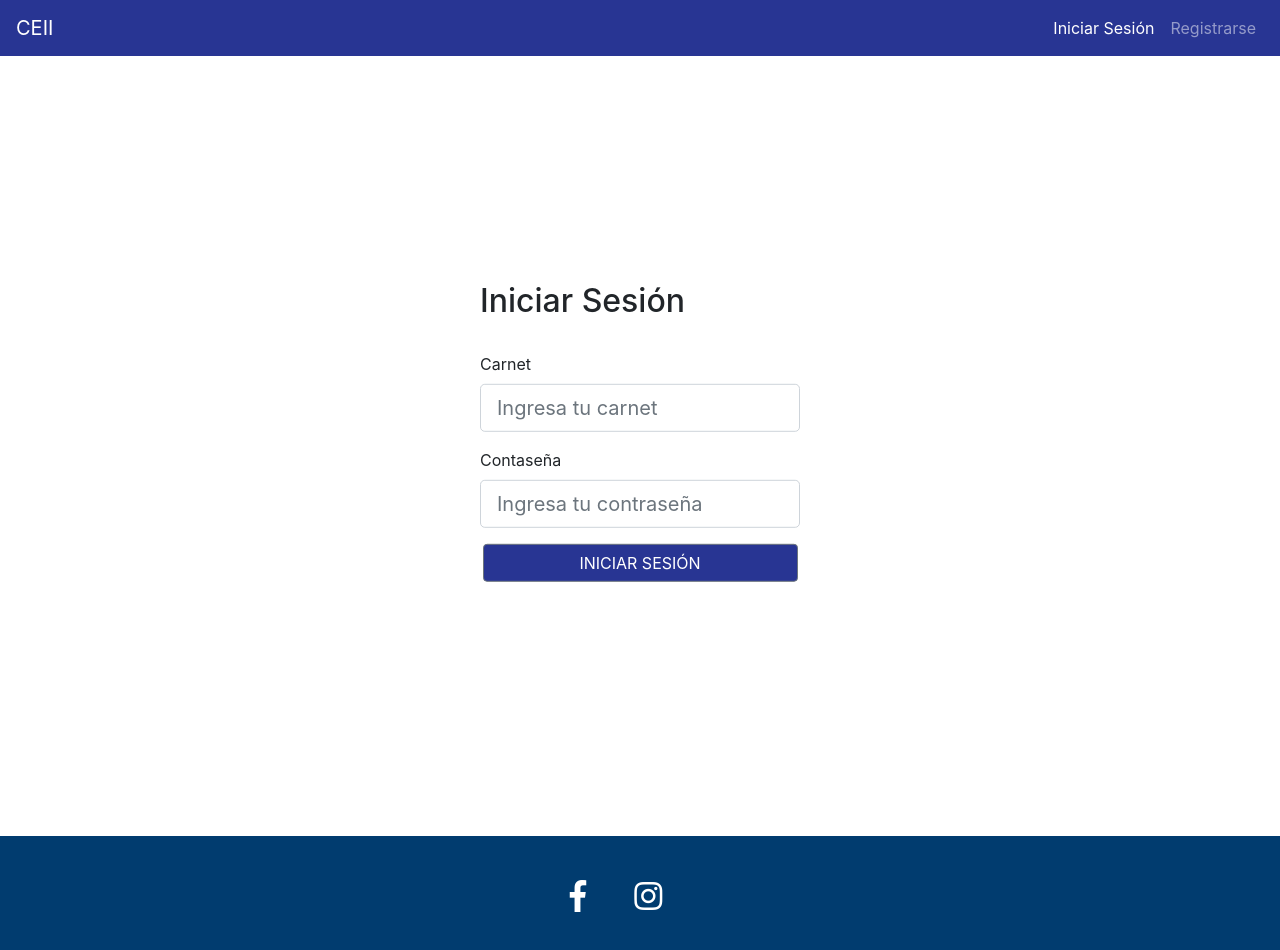
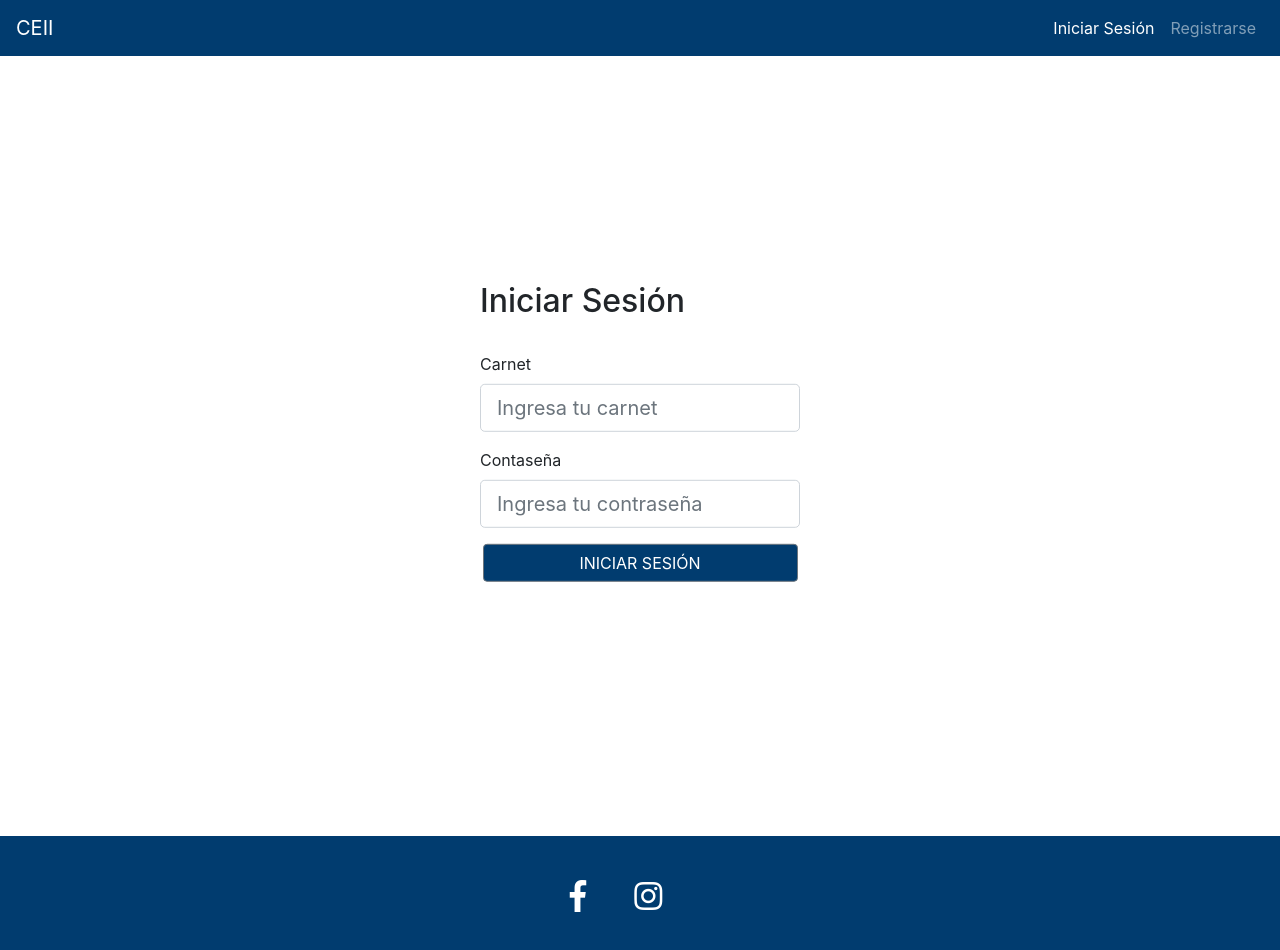
Before and after one commit to CEII/CEII-PreU, a React (Create React App) app: page /login in a window 1280 px wide. Shown: the top 950 px of the page. Built offline with nearby package versions, Linux system fonts and the light colour scheme.

Commit message:
se agrego icono y se cambio los colores de los componentes

```diff
--- a/public/index.html
+++ b/public/index.html
@@ -2,7 +2,7 @@
 <html lang="en">
   <head>
     <meta charset="utf-8" />
-    <link rel="shortcut icon" href="%PUBLIC_URL%/favicon.ico" />
+    <link rel="shortcut icon" href="%PUBLIC_URL%/icon.png" />
     <meta
       name="viewport"
       content="width=device-width, initial-scale=1, shrink-to-fit=no"
@@ -23,7 +23,7 @@
       work correctly both with client-side routing and a non-root public URL.
       Learn how to configure a non-root public URL by running `npm run build`.
     -->
-    <title>React App</title>
+    <title>Inscripciones</title>
   </head>
   <body>
     <noscript>You need to enable JavaScript to run this app.</noscript>
--- a/src/components/Cursos/CursosCard/CursosCard.module.css
+++ b/src/components/Cursos/CursosCard/CursosCard.module.css
@@ -2,8 +2,8 @@
     width: 90%;
     margin: 0 auto;
     display: block;
-    background: #283593;
+    background: #013c6f;
 }
 .btn:disabled{
-    background: #283593;
+    background: #013c6f;
 }
--- a/src/components/LoginForm/LoginForm.module.css
+++ b/src/components/LoginForm/LoginForm.module.css
@@ -6,11 +6,11 @@
     display: block;
     margin: 0 auto;
     width: 90%;
-    background: #283593;
+    background: #013c6f;
 }
 
 .btn:disabled{
-    background: #283593;
+    background: #013c6f;
 }
 
 @media all and (min-width: 480px) {
--- a/src/components/NavBar/NavBar.module.css
+++ b/src/components/NavBar/NavBar.module.css
@@ -1,3 +1,3 @@
 .Nav-bar{
-    background: #283593;
+    background: #013c6f;
 }
```
Also changed, not shown: public/icon.png (added), 1 other file (tests, documents, lock files or other folders).
